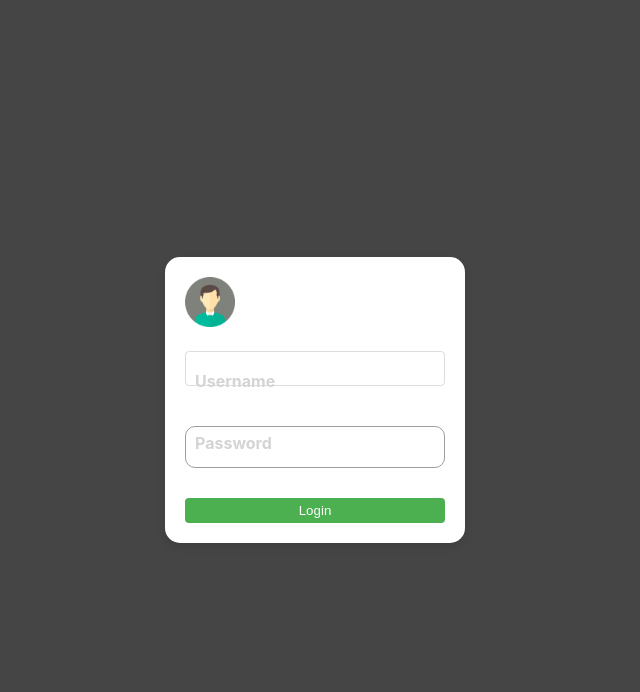
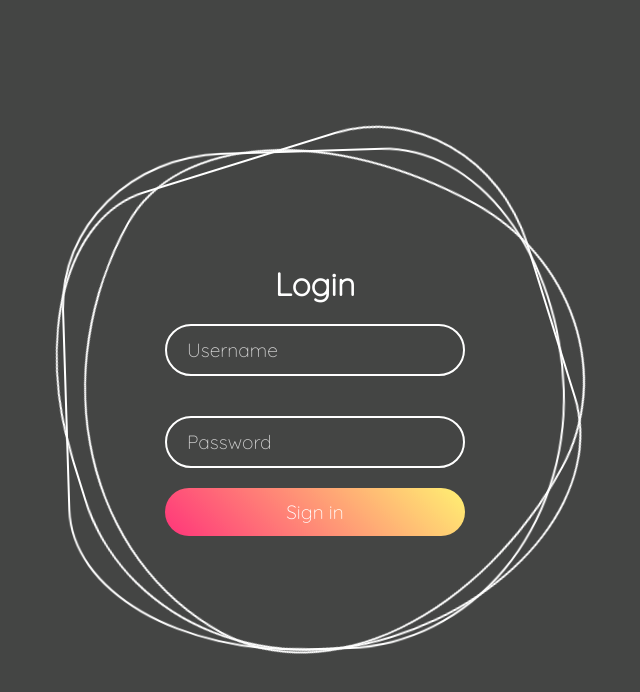
Before and after one commit to MaSsTerKidd0/MustGui, a React (Create React App) app: page / in a window 1280 px wide. Shown: the top 692 px of the page, without its empty margins (325-965 px from the left). Built offline with nearby package versions, Linux system fonts and the light colour scheme.

Commit message:
New login

```diff
--- /dev/null
+++ b/src/Components/AudioVisualizer/AudioReactLoader.js
@@ -0,0 +1,25 @@
+import React, { useEffect, useState } from "react";
+import "./Loader.css"; // Make sure to import your CSS file
+
+const Loader = ({ style }) => {
+  return (
+    <div className="loader-container">
+      {[...Array(11)].map((_, i) => (
+        <div key={i} style={style}></div> // No need for specific class names
+      ))}
+    </div>
+  );
+};
+
+const AudioReactLoader = () => {
+  const [style, setStyle] = useState({});
+
+  useEffect(() => {
+    // Audio processing setup goes here
+    // Update style state based on audio data
+  }, []);
+
+  return <Loader style={style} />;
+};
+
+export default AudioReactLoader;
--- a/src/Components/AudioVisualizer/AudioVisualizer.js
+++ /dev/null
@@ -1,43 +0,0 @@
-import React, { useEffect, useRef, useState } from "react";
-import WaveSurfer from "wavesurfer.js";
-
-const AudioVisualizer = ({ url, wavesurferRef }) => {
-  const waveformRef = useRef(null);
-  const [isPlaying, setIsPlaying] = useState(false);
-
-  useEffect(() => {
-    wavesurferRef.current = WaveSurfer.create({
-      container: waveformRef.current,
-      waveColor: "violet",
-      progressColor: "purple",
-      cursorColor: "navy",
-      height: 50,
-      barWidth: 3,
-      width: 1400,
-      responsive: true,
-    });
-
-    wavesurferRef.current.load(url);
-    wavesurferRef.current.on("ready", () => {});
-
-    return () => wavesurferRef.current.destroy();
-  }, [url]);
-
-  const handlePlayPause = () => {
-    wavesurferRef.current.playPause();
-    setIsPlaying(!isPlaying);
-  };
-
-  return (
-    <div>
-      <button onClick={handlePlayPause}>{isPlaying ? "Pause" : "Play"}</button>
-      <div
-        id="waveform"
-        ref={waveformRef}
-        style={{ width: "100%", height: "50px" }}
-      />
-    </div>
-  );
-};
-
-export default AudioVisualizer;
--- /dev/null
+++ b/src/Components/AudioVisualizer/Loader.css
@@ -0,0 +1,115 @@
+
+body {
+    background: #000;
+    top: 0;
+    left: 0;
+    padding: 0;
+    margin: 0;
+}
+
+.loader-container {
+    position: relative;
+    height: 40px;
+    width: 160px;
+    margin: 200px auto 0;
+}
+
+.loader-container > div {
+    position: relative;
+    display: inline-block;
+    background: #03A9F4;
+    height: 100%;
+    width: 10px;
+    margin: 0;
+    -webkit-animation: load 3s ease-in-out infinite;
+    animation: load 3s ease-in-out infinite;
+}
+
+/* Set different animation delays using nth-child */
+.loader-container > div:nth-child(1) { -webkit-animation-delay: 0s; animation-delay: 0s; }
+.loader-container > div:nth-child(2) { -webkit-animation-delay: 0.1s; animation-delay: 0.1s; }
+.loader-container > div:nth-child(3) { -webkit-animation-delay: 0.2s; animation-delay: 0.2s; }
+
+@-moz-keyframes load {
+	0%,
+	100% {
+		-moz-transform: scaleY(1);
+		background: #03A9F4;
+	}
+	16.67% {
+		-moz-transform: scaleY(3);
+		background: #FF5722;
+	}
+	33.33% {
+		-moz-transform: scaleY(1);
+		background: #FF5252;
+	}
+	50% {
+		-moz-transform: scaleY(3);
+		background: #E91E63;
+	}
+	66.67% {
+		-moz-transform: scaleY(1);
+		background: #9C27B0;
+	}
+	83.34% {
+		-moz-transform: scaleY(3);
+		background: #673AB7;
+	}
+}
+
+@-webkit-keyframes load {
+	0%,
+	100% {
+		-webkit-transform: scaleY(1);
+		background: #03A9F4;
+	}
+	16.67% {
+		-webkit-transform: scaleY(3);
+		background: #FF5722;
+	}
+	33.33% {
+		-webkit-transform: scaleY(1);
+		background: #FF5252;
+	}
+	50% {
+		-webkit-transform: scaleY(3);
+		background: #E91E63;
+	}
+	66.67% {
+		-webkit-transform: scaleY(1);
+		background: #9C27B0;
+	}
+	83.34% {
+		-webkit-transform: scaleY(3);
+		background: #673AB7;
+	}
+}
+
+@keyframes load {
+	0%,
+	100% {
+		transform: scaleY(1);
+		background: #03A9F4;
+	}
+	16.67% {
+		transform: scaleY(3);
+		background: #FF5722;
+	}
+	33.33% {
+		transform: scaleY(1);
+		background: #FF5252;
+	}
+	50% {
+		transform: scaleY(3);
+		background: #E91E63;
+	}
+	66.67% {
+		transform: scaleY(1);
+		background: #9C27B0;
+	}
+	83.34% {
+		transform: scaleY(3);
+		background: #673AB7;
+	}
+}
--- a/src/UI/DashboardPage/DashboardPage.js
+++ b/src/UI/DashboardPage/DashboardPage.js
@@ -1,28 +1,23 @@
 import React from "react";
 import "./DashboardPage.css";
 import Navbar from "../../Components/Navbar/Navbar";
-import AudioVisualizer from "../../Components/AudioVisualizer/AudioVisualizer";
-import audioex from "../../assets/audioexamples/song.mp3";
-import { useRef } from "react";
 import Footer from "../../Components/Footer/Footer";
+import AudioReactLoader from "../../Components/AudioVisualizer/AudioReactLoader";
 
 const DashboardPage = () => {
-  const wavesurfer = useRef(null);
-
   return (
     <div className="dashboard">
       <Navbar />
       <div className="grid-container">
         <div className="grid-item grid-item-1">Item 1</div>
         <div className="grid-item grid-item-2">Item 2</div>
-        <div className="grid-item grid-item-3">Item 3</div>
+        <div className="grid-item grid-item-3">
+          <AudioReactLoader />
+        </div>
       </div>
       <Footer />
     </div>
   );
 };
 
-{
-  /* <AudioVisualizer url={audioex} wavesurferRef={wavesurfer} /> */
-}
 export default DashboardPage;
--- a/src/UI/LoginPage/LoginPage.css
+++ b/src/UI/LoginPage/LoginPage.css
@@ -1,83 +1,114 @@
-:root {
-  --primary: #2196f3;
+@import url("https://fonts.googleapis.com/css2?family=Quicksand:wght@300&display=swap");
+* {
+  margin: 0;
+  padding: 0;
+  box-sizing: border-box;
+  font-family: "Quicksand", sans-serif;
 }
-
-.login-form-container {
+body {
   display: flex;
   justify-content: center;
   align-items: center;
-  height: 100vh;
-  background-color: #444544;
+  min-height: 100vh;
+  background: #111;
+  width: 100%;
+  overflow: hidden;
 }
-
-.login-form {
-  text-align: left;
-  background-color: #fff;
-  padding: 20px;
-  border-radius: 15px;
-  box-shadow: 0 4px 8px rgba(0, 0, 0, 0.1);
-  max-width: 300px;
+.ring {
+  position: relative;
+  width: 500px;
+  height: 500px;
+  display: flex;
+  justify-content: center;
+  align-items: center;
+}
+.ring i {
+  position: absolute;
+  inset: 0;
+  border: 2px solid #fff;
+  transition: 0.5s;
+}
+.ring i:nth-child(1) {
+  border-radius: 38% 62% 63% 37% / 41% 44% 56% 59%;
+  animation: animate 6s linear infinite;
+}
+.ring i:nth-child(2) {
+  border-radius: 41% 44% 56% 59%/38% 62% 63% 37%;
+  animation: animate 4s linear infinite;
+}
+.ring i:nth-child(3) {
+  border-radius: 41% 44% 56% 59%/38% 62% 63% 37%;
+  animation: animate2 10s linear infinite;
+}
+.ring:hover i {
+  border: 6px solid var(--clr);
+  filter: drop-shadow(0 0 20px var(--clr));
+}
+@keyframes animate {
+  0% {
+    transform: rotate(0deg);
+  }
+  100% {
+    transform: rotate(360deg);
+  }
+}
+@keyframes animate2 {
+  0% {
+    transform: rotate(360deg);
+  }
+  100% {
+    transform: rotate(0deg);
+  }
+}
+.login {
+  position: absolute;
+  width: 300px;
+  height: 100%;
+  display: flex;
+  justify-content: center;
+  align-items: center;
+  flex-direction: column;
+  gap: 20px;
+}
+.login h2 {
+  font-size: 2em;
+  color: #fff;
+}
+.login .inputBx {
+  position: relative;
   width: 100%;
-  box-sizing: border-box;
 }
-
-.input-group {
+.login .inputBx input {
   position: relative;
-  margin-bottom: 20px;
+  width: 100%;
+  padding: 12px 20px;
+  background: transparent;
+  border: 2px solid #fff;
+  border-radius: 40px;
+  font-size: 1.2em;
+  color: #fff;
+  box-shadow: none;
+  outline: none;
 }
-
-.input-group > label {
-  position: absolute;
-  left: 1rem;
-  bottom: 0;
-  transition: 150ms cubic-bezier(0.4, 0, 0.2, 1);
-  color: #d4d4d4; /* Grey color for label */
-  background-color: transparent;
-  pointer-events: none;
-  transform: translateY(-50%);
+.login .inputBx input[type="submit"] {
+  width: 100%;
+  background: #0078ff;
+  background: linear-gradient(45deg, #ff357a, #fff172);
+  border: none;
+  cursor: pointer;
 }
-
-.input {
-  all: unset;
-  box-sizing: border-box;
+.login .inputBx input::placeholder {
+  color: rgba(255, 255, 255, 0.75);
+}
+.login .links {
+  position: relative;
   width: 100%;
-  padding: 10px;
-  border: 1px solid #9e9e9e;
-  border-radius: 10px;
-  transition: 150ms cubic-bezier(0.4, 0, 0.2, 1);
-  background-color: transparent;
-  color: black;
+  display: flex;
+  align-items: center;
+  justify-content: space-between;
+  padding: 0 20px;
 }
-
-input:focus {
-  background-color: #fff;
+.login .links a {
+  color: #fff;
+  text-decoration: none;
 }
-
-.input:focus ~ label,
-.input:valid ~ .label {
-  transform: translateY(-155%) scale(0.7);
-  padding-inline: 0.3rem;
-  color: var(--primary);
-  background-color: #fff;
-}
-
-button {
-  width: 100%;
-  padding: 10px;
-  border: none;
-  background-color: var(--primary);
-  color: white;
-  border-radius: 5px;
-  cursor: pointer;
-  margin-top: 10px;
-}
-
-button:hover {
-  background-color: darkblue;
-}
-
-.person-icon {
-  width: 50px;
-  height: 50px;
-  margin-bottom: 20px;
-}
--- a/src/UI/LoginPage/LoginPage.js
+++ b/src/UI/LoginPage/LoginPage.js
@@ -1,16 +1,14 @@
 import React, { useState } from "react";
 import { useNavigate } from "react-router-dom";
-import "./LoginPage.css"; // Ensure this points to the correct CSS file
-import PersonIcon from "../../assets/pictures/person_icon.png";
+import "./LoginPage.css"; // Make sure this CSS file includes your provided styles
 
 const LoginPage = () => {
   const [username, setUsername] = useState("");
   const [password, setPassword] = useState("");
-  const navigate = useNavigate(); // Hook for navigation
+  const navigate = useNavigate();
 
   const handleLogin = async (event) => {
     event.preventDefault();
-
     try {
       const response = await fetch("http://127.0.0.1:8080/login", {
         method: "POST",
@@ -33,35 +31,32 @@ const LoginPage = () => {
   };
 
   return (
-    <div className="login-form-container">
-      <form className="login-form" onSubmit={handleLogin}>
-        <img src={PersonIcon} alt="Login Image" className="person-icon" />
-        <div className="input-group">
+    <div className="ring">
+      <i style={{ "--clr": "#00ff0a" }}></i>
+      <i style={{ "--clr": "#ff0057" }}></i>
+      <i style={{ "--clr": "#fffd44" }}></i>
+      <div className="login">
+        <h2>Login</h2>
+        <div className="inputBx">
           <input
-            className="input"
             type="text"
-            id="username"
-            name="username"
-            required
+            placeholder="Username"
             value={username}
             onChange={(e) => setUsername(e.target.value)}
           />
-          <label htmlFor="username">Username</label>
         </div>
-        <div className="input-group">
+        <div className="inputBx">
           <input
-            className="input"
             type="password"
-            id="password"
-            name="password"
-            required
+            placeholder="Password"
             value={password}
             onChange={(e) => setPassword(e.target.value)}
           />
-          <label htmlFor="password">Password</label>
         </div>
-        <button type="submit">Login</button>
-      </form>
+        <div className="inputBx">
+          <input type="submit" value="Sign in" onClick={handleLogin} />
+        </div>
+      </div>
     </div>
   );
 };
```
Also changed, not shown: 1 other file (tests, documents, lock files or other folders).
